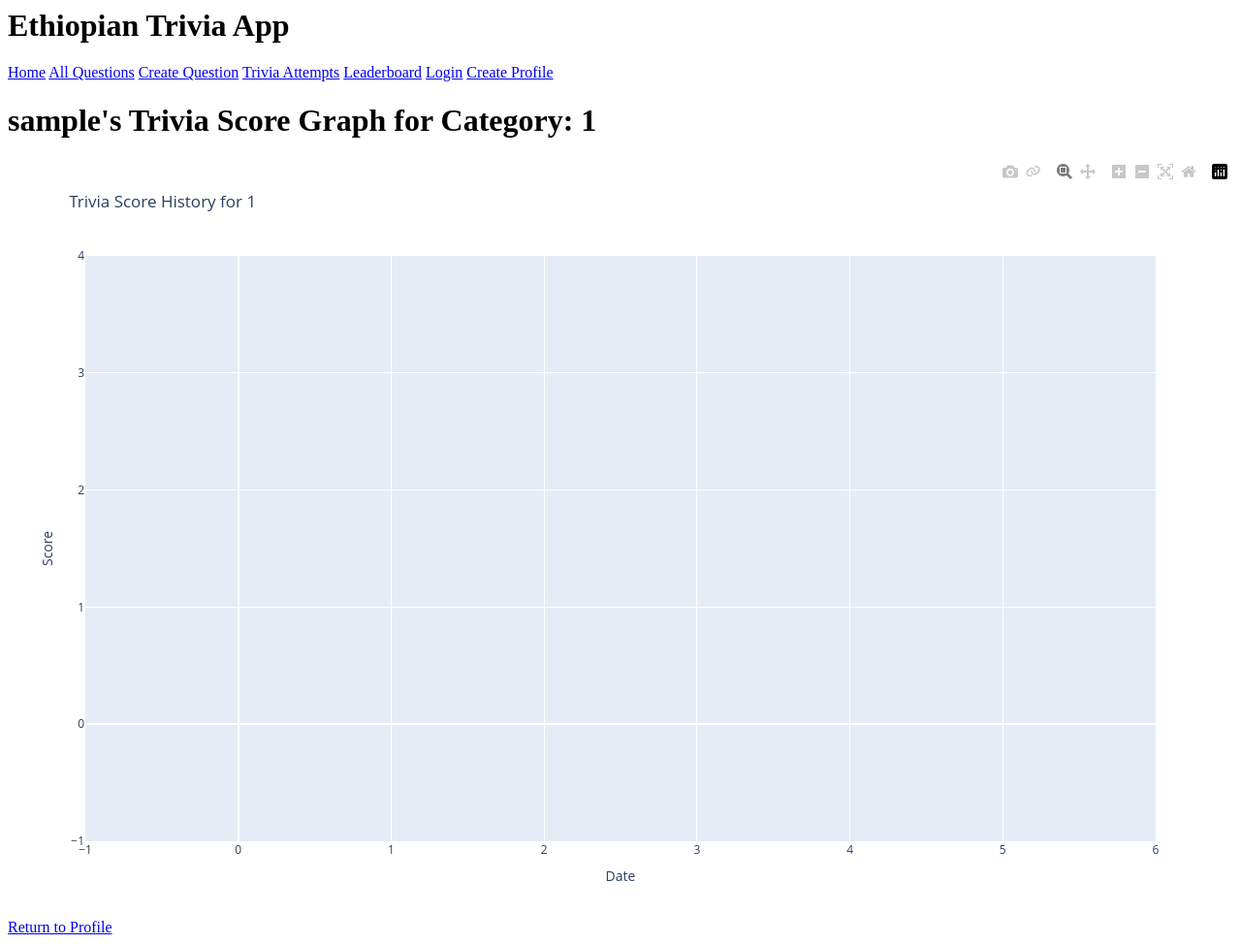
After one commit to Emanzman/cs412, a Django app: page /project/profile/triviascore-graph/1/ in a window 1280 px wide. The commit adds this page. Shown: the whole page at 97% size. Run offline with Django 5.2, Linux system fonts and the light colour scheme; the visitor is signed in with stand-in values (Sample User, id 1); data that the repository does not hold is empty.

Commit message:
Added graphs, badges, updated views, updated templates, and created graph template.

```diff
--- a/project/templates/project/edit_question.html
+++ b/project/templates/project/edit_question.html
@@ -1,3 +1,6 @@
+<!-- Page to Edit a Question for Ethiopian Trivia Web App-->
+
+
 {% extends 'project/base.html' %}
 
 {% block content %}
--- a/project/templates/project/trivia_attempt.html
+++ b/project/templates/project/trivia_attempt.html
@@ -1,3 +1,5 @@
+<!-- Page for the Trivia Game Displaying Questions and Choices with a Submit Button-->
+
 {% extends 'project/base.html' %}
 
 {% block content %}
--- a/project/templates/project/trivia_leaderboard.html
+++ b/project/templates/project/trivia_leaderboard.html
@@ -1,3 +1,6 @@
+<!-- Page for the Trivia Leaderboard with Leadeboard Category Selection-->
+
+
 {% extends "project/base.html" %}
 
 {% block content %}
@@ -7,12 +10,10 @@
 <form method="post">
   {% csrf_token %}
   {{ form.as_p }}
-
   <button type="submit">View</button>
 </form>
 
 {% if best_attempts %}
-
 <h2>Best Scores | {{ selected_category|title }}</h2>
 <table>
   <thead>
--- /dev/null
+++ b/project/templates/project/triviascore_graph.html
@@ -0,0 +1,11 @@
+<!-- Page Displaying the Graph of User Score History Based on Category-->
+
+{% extends 'project/base.html' %}
+
+{% block content %}
+  <h1>{{ request.user.username }}'s Trivia Score Graph for Category: {{ category|title }}</h1>
+  <div>
+    {{ score_graph|safe }}
+  </div>
+  <a href="{% url 'show_profile' request.user.project_profile.pk %}">Return to Profile</a>
+  {% endblock %}
--- a/project/urls.py
+++ b/project/urls.py
@@ -1,5 +1,5 @@
 from django.urls import path
-from .views import QuestionListView, QuestionDetailView, TriviaAttemptListView, TriviaAttemptDetailView, CategorySelectionView, QuestionCategoryListView, ShowProfilePageView, CreateProfileView, RedirectToProfileView, QuestionCreateView, TriviaAttemptView, TriviaLeaderboardView, QuestionEditView
+from .views import QuestionListView, QuestionDetailView, TriviaAttemptListView, TriviaAttemptDetailView, CategorySelectionView, QuestionCategoryListView, ShowProfilePageView, CreateProfileView, RedirectToProfileView, QuestionCreateView, TriviaAttemptView, TriviaLeaderboardView, QuestionEditView, TriviaScoreGraphView
 from django.contrib.auth import views as auth_views
 from django.conf.urls.static import static
 from django.conf import settings
@@ -20,6 +20,8 @@ urlpatterns = [
     path('trivia_attempt/<str:category>/', TriviaAttemptView.as_view(), name='trivia_attempt'),
     path('trivia_leaderboard/', TriviaLeaderboardView.as_view(), name='trivia_leaderboard'),
     path('questions/<int:pk>/edit/', QuestionEditView.as_view(), name='edit_question'),
+    path('profile/triviascore-graph/<str:category>/', TriviaScoreGraphView.as_view(), name='triviascore_graph'),
+
 
 ]
 
--- a/project/views.py
+++ b/project/views.py
@@ -9,6 +9,12 @@ from django.views import View
 from django.utils import timezone
 from django.views.generic.edit import FormView
 from django.urls import reverse
+from plotly.offline import plot
+import plotly.graph_objs as go
+import random
+from collections import Counter
+from django.db.models import Avg, Max, Min
+
 
 # Views page for Ethiopian Trivia App.
 # Create your views here.
@@ -64,6 +70,27 @@ class TriviaAttemptDetailView(DetailView):
     template_name = 'project/triviaattempt_detail.html'
     context_object_name = 'attempt'
 
+    def get_context_data(self, **kwargs):
+        context = super().get_context_data(**kwargs)
+
+        # List of Ethiopian fun facts
+        ethiopian_fun_facts = [
+            "Ethiopa is the only African country that was never colonized.",
+            "Coffee was discovered in Ethiopia.",
+            "Ethiopia has 13 months in its calendar.",
+            "Ethiopia has its own script called Ge'ez.",
+            "Addis Ababa has the highest altitude capital city in Africa.",
+            "The African Union is headquartered in Addis Ababa, Ethiopia.",
+            "The Ethiopian calendar is 7-8 years behind the Gregorian calendar.",
+            "The Blue Nile River starts in Ethiopia.",
+            "Axum is a city in Ethiopia that is believed to hold the Ark of the Covenant.",
+            "Ethiopia is the birthplace of the oldest human ancestor Lucy.",
+            "The Danakil Depression found in Ethiopia is one of the hottest places on Earth.",
+        ]
+
+        context['fun_fact'] = random.choice(ethiopian_fun_facts) # Randomly choose a fact to be displayed
+        return context
+
 # View that handles user registration and profile creation together
 class CreateProfileView(CreateView):
     template_name = 'project/create_profile_form.html'
@@ -118,15 +145,81 @@ class ShowProfilePageView(LoginRequiredMixin, DetailView):
 
     def get_context_data(self, **kwargs):
         context = super().get_context_data(**kwargs)
-        context['trivia_attempts'] = TriviaAttempt.objects.filter(user=self.object.user).order_by('-attempt_date')
+
+        # Gets all trivia attempts from a user ordered by latest to oldest
+        attempts = TriviaAttempt.objects.filter(user=self.object.user).order_by('-attempt_date')
+        context['trivia_attempts'] = attempts
+
+        # Stores list of different categories attempted by a user
+        categories_attempted = []
+        for attempt in attempts:
+            if attempt.category not in categories_attempted:
+                categories_attempted.append(attempt.category)
+        context['categories_attempted'] = categories_attempted
+
+        badges = []
+
+        # Perfectionist badge if user ever scored 100
+        if attempts.filter(score=100).exists():
+            badges.append("Perfectionist | Scored 100 on a trivia attempt")
+
+        # Dedicated badge if user attempted trivia 5 or more times
+        if attempts.count() >= 5:
+            badges.append("Dedicated | Completed 5+ trivia attempts")
+
+        # Veteran badge if user attempted 10 or more trvia games
+        if attempts.count() >= 10:
+            badges.append("Veteran | Completed 10+ trivia attempts")
+
+        # Versatile badge if user attempted 3 or more different categories
+        if len(categories_attempted) >= 3:
+            badges.append("Versatile | Attempted 3+ different categories")
+
+        # Improver badge if latest score is higher than initial score
+        if attempts.count() >= 2:
+            latest_score = attempts.first().score
+            earliest_score = attempts.last().score
+            if latest_score > earliest_score:
+                badges.append("Improver | Improved score from first to lastest score")
+
+        context['badges'] = badges
+
+        # Trivia stats for players
+        total_attempts = attempts.count() # Total number of trivia attempts
+        avg_score = attempts.aggregate(Avg('score'))['score__avg'] or 0 # Average score of trivia attemmpts
+        highest_score = attempts.aggregate(Max('score'))['score__max'] or 0 # Highest trivia score across every category
+        lowest_score = attempts.aggregate(Min('score'))['score__min'] or 0 # Lowest trivia score across every category
+
+        # Category that is most attempted
+        category_ctr = Counter(attempt.category for attempt in attempts)
+        most_attempted_category = category_ctr.most_common(1)[0][0] if category_ctr else None
+
+        number_categories = len(categories_attempted) # Number of attempted categories
+
+        # Average score based on category
+        category_averages = {}
+        for category in categories_attempted:
+            avg = TriviaAttempt.objects.filter(user=self.object.user, category=category).aggregate(Avg('score'))['score__avg'] or 0
+            category_averages[category] = round(avg, 2)
+
+        context['player_trivia_stats'] = {
+            'total_attempts': total_attempts,
+            'avg_score': round(avg_score, 2),
+            'highest_score': highest_score,
+            'lowest_score': lowest_score,
+            'most_attempted_category': most_attempted_category,
+            'number_categories': number_categories,
+            'category_averages': category_averages,
+        }
+
         return context
+
 
 # View that lets staff users create questions
 class QuestionCreateView(LoginRequiredMixin, UserPassesTestMixin, CreateView):
     model = Question
     form_class = QuestionCreationForm
     template_name = 'project/question_creation.html'
-
 
     def test_func(self):
         # Checks if logged in user is staff
@@ -161,7 +254,6 @@ class QuestionCreateView(LoginRequiredMixin, UserPassesTestMixin, CreateView):
 # View that handles the displaying of trivia questions as well as processing submission
 class TriviaAttemptView(LoginRequiredMixin, View):
     template_name = 'project/trivia_attempt.html'
-
 
     def get(self, request, category):
         # Get request to display trivia questions based on selected category
@@ -259,3 +351,34 @@ class QuestionEditView(LoginRequiredMixin, UserPassesTestMixin, UpdateView):
 
     def get_success_url(self):
         return reverse('question_detail', kwargs={'pk': self.object.pk}) # Directs user to the question detail page upon a successful question update
+
+# View displaying a line graph of a user's trivia score history
+class TriviaScoreGraphView(LoginRequiredMixin, ListView):
+    model = TriviaAttempt
+    template_name = 'project/triviascore_graph.html'
+    context_object_name = 'attempts'
+
+    def get_queryset(self):
+        category = self.kwargs['category']
+        return TriviaAttempt.objects.filter(user=self.request.user, category=category).order_by('attempt_date') # Filters trivia attempts by user and category which are ordered by date
+
+    def get_context_data(self, **kwargs):
+        context = super().get_context_data(**kwargs)
+
+        attempts = context['attempts']
+        category = self.kwargs['category']
+
+        dates = [attempt.attempt_date.strftime('%B %d, %Y') for attempt in attempts] # Formatted attempt dates used for x-axis of graph
+        scores = [attempt.score for attempt in attempts] #  Attempt scores used for y-axis of graph
+
+        triviascore_line = go.Scatter(x=dates, y=scores, mode='lines+markers', name='Trivia Score') # Creates plotly line graph
+        layout = go.Layout(
+            title=f'Trivia Score History for {category.title()}',
+            xaxis=dict(title='Date'),
+            yaxis=dict(title='Score'),
+        ) # Adds title, x-axis, and y-axis labels
+        figure = go.Figure(data=[triviascore_line], layout=layout) # Combines data and layout to create a figure
+        context['score_graph'] = plot(figure, output_type='div') # Converts Plotly figure to HTML div to use in template
+        context['category'] = category
+
+        return context
```
Also changed, not shown: project/templates/project/profile.html (+46 -2 lines), project/templates/project/triviaattempt_detail.html (+24 -0 lines).
